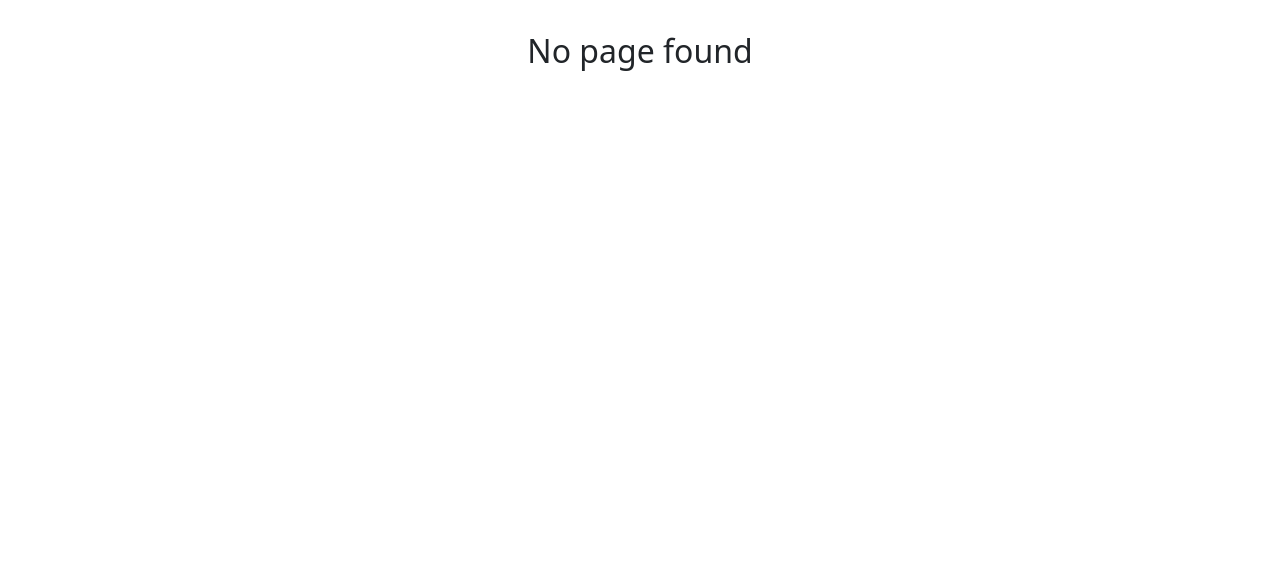
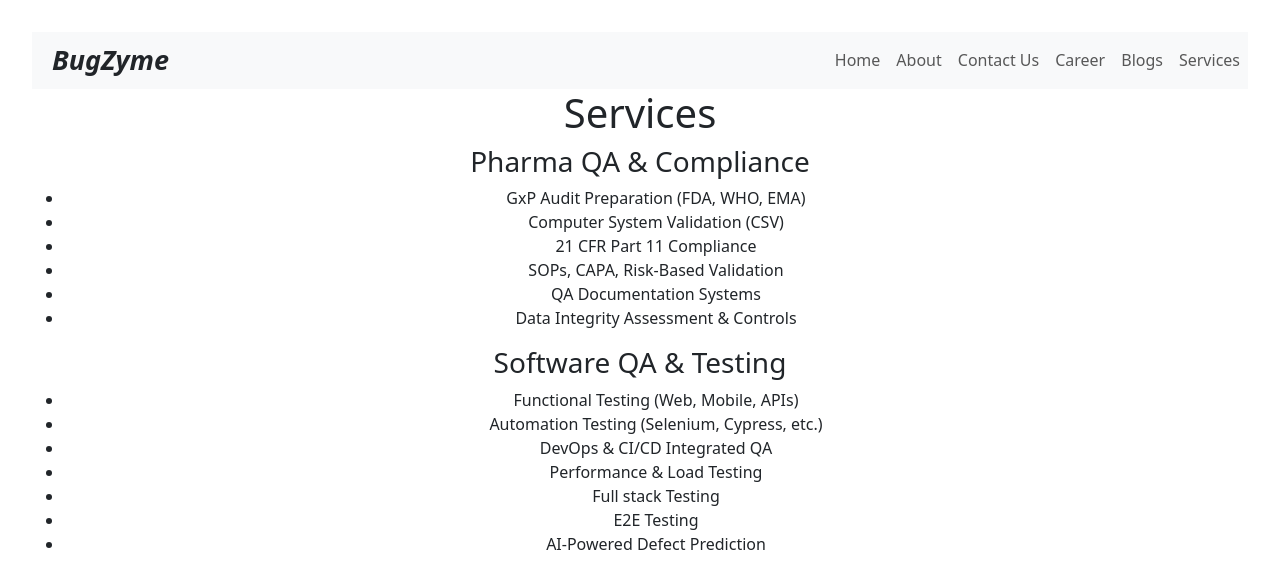
Before and after one commit to Awadheshpd/bugzyme, a React (Vite) app in the folder frontend/BugZyme/: page /services in a window 1280 px wide. Before the commit this address had no page. Shown: the top 588 px of the page. Built offline with nearby package versions, Linux system fonts and the light colour scheme.

Commit message:
added services details

```diff
--- a/frontend/BugZyme/src/App.css
+++ b/frontend/BugZyme/src/App.css
@@ -1,5 +1,4 @@
 #root {
-  max-width: 1280px;
   padding: 2rem;
   text-align: center;
   height: 100vh;
@@ -49,3 +48,12 @@
 .about-details {
   /* text-align: left; */
 }
+
+.app-title {
+  float: left;
+  margin-right: auto;
+  margin-left: 20px;
+  font-size: 27px;
+  font-weight: 600;
+  font-style: italic;
+}
--- a/frontend/BugZyme/src/App.jsx
+++ b/frontend/BugZyme/src/App.jsx
@@ -8,6 +8,7 @@
 
 import "bootstrap/dist/css/bootstrap.min.css";
 import Layout from "./pages/Layout";
+import Services from "./pages/Services";
 
 const routes = [
   {
@@ -20,6 +21,7 @@
       { path: "/career", element: <Career /> },
       { path: "/contact-us", element: <ContactUs /> },
       { path: "/blogs", element: <Blogs /> },
+      { path: "/services", element: <Services /> },
     ],
   },
 ];
--- a/frontend/BugZyme/src/pages/Navbar.jsx
+++ b/frontend/BugZyme/src/pages/Navbar.jsx
@@ -4,6 +4,7 @@
   return (
     <>
       <nav className="navbar navbar-expand-lg navbar-light bg-light justify-content-end">
+        <span className="app-title">BugZyme</span>
         <ul className="navbar-nav">
           <li className="nav-item">
             <Link className="nav-link" to="/home">
@@ -30,6 +31,11 @@
               Blogs
             </Link>
           </li>
+          <li className="nav-item">
+            <Link className="nav-link" to="/services">
+              Services
+            </Link>
+          </li>
         </ul>
       </nav>
     </>
--- /dev/null
+++ b/frontend/BugZyme/src/pages/Services.jsx
@@ -0,0 +1,27 @@
+export default function Services() {
+  return (
+    <>
+      <h1>Services</h1>
+      <h3>Pharma QA & Compliance</h3>
+      <ul>
+        <li>GxP Audit Preparation (FDA, WHO, EMA)</li>
+        <li>Computer System Validation (CSV)</li>
+        <li>21 CFR Part 11 Compliance</li>
+        <li>SOPs, CAPA, Risk-Based Validation</li>
+        <li>QA Documentation Systems</li>
+        <li>Data Integrity Assessment & Controls</li>
+      </ul>
+
+      <h3>Software QA & Testing</h3>
+      <ul>
+        <li>Functional Testing (Web, Mobile, APIs)</li>
+        <li>Automation Testing (Selenium, Cypress, etc.)</li>
+        <li>DevOps & CI/CD Integrated QA</li>
+        <li>Performance & Load Testing</li>
+        <li>Full stack Testing</li>
+        <li>E2E Testing</li>
+        <li>AI-Powered Defect Prediction</li>
+      </ul>
+    </>
+  );
+}
```
